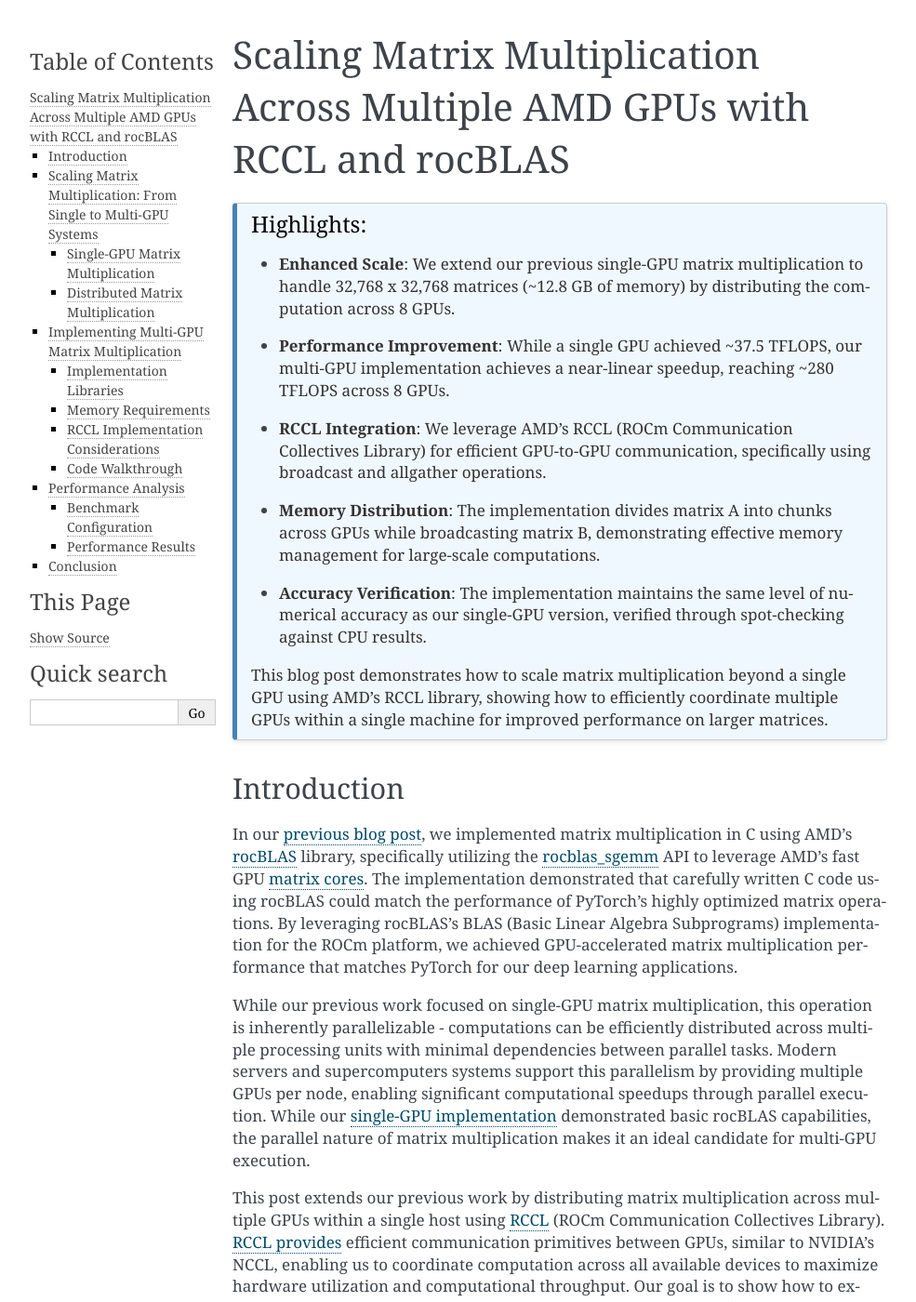
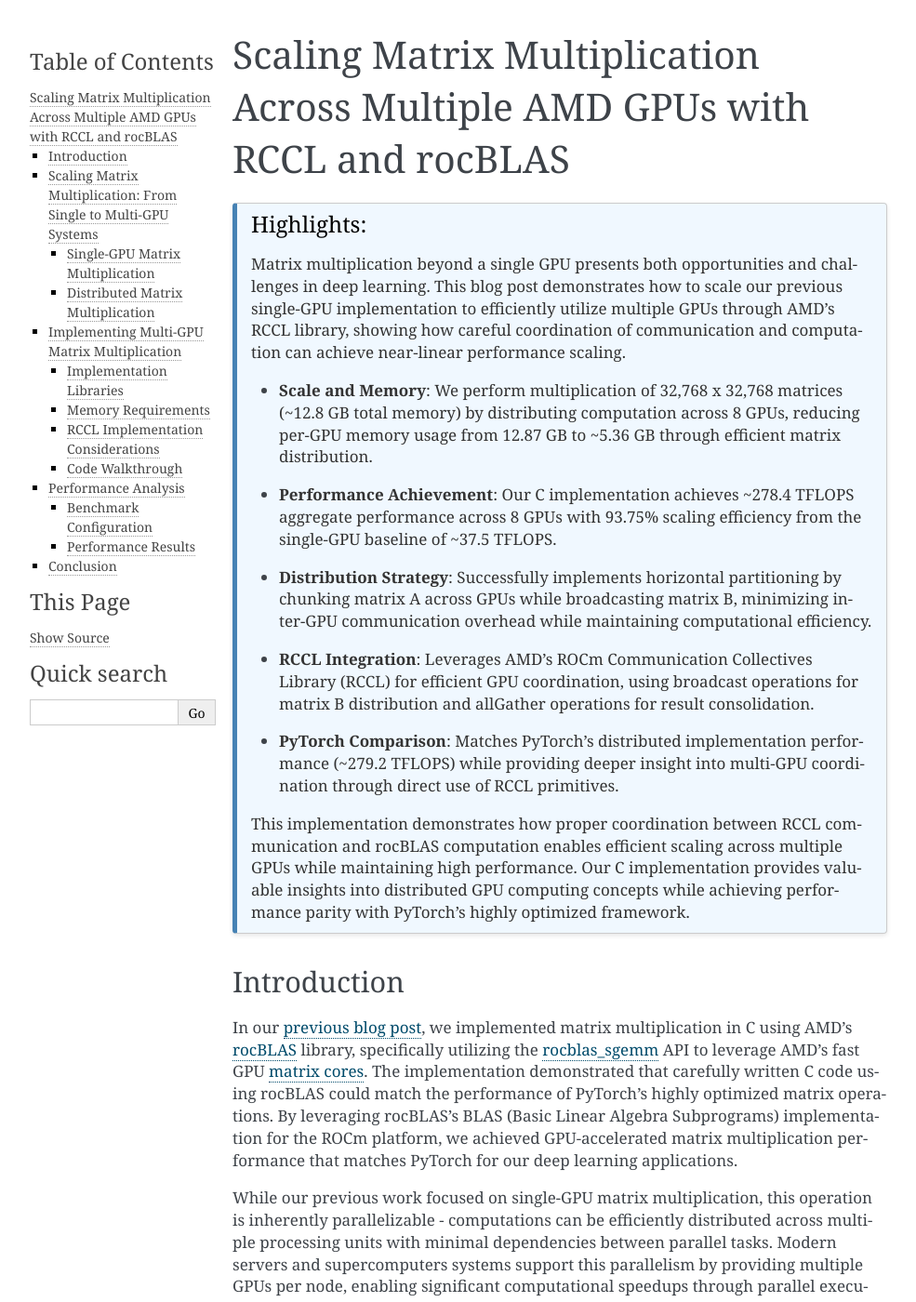
Before and after one commit to pebblesandweeds/rccl_gpu_matmul, a Sphinx documentation site: the page built from docs/source/rccl_gpu_matmul.rst, in a window 1280 px wide and 1400 px high. Shown: the whole window at 93% size, without its empty margins (148-1133 px from the left). Built offline with Sphinx 7.4.7, drawn with Linux system fonts in a browser that asks for light colours.

Commit message:
Edits to RCCL RST

```diff
--- a/docs/source/rccl_gpu_matmul.rst
+++ b/docs/source/rccl_gpu_matmul.rst
@@ -3,17 +3,19 @@
 
 .. admonition:: Highlights
 
- - **Enhanced Scale**: We extend our previous single-GPU matrix multiplication to handle 32,768 x 32,768 matrices (~12.8 GB of memory) by distributing the computation across 8 GPUs.
+ Matrix multiplication beyond a single GPU presents both opportunities and challenges in deep learning. This blog post demonstrates how to scale our previous single-GPU implementation to efficiently utilize multiple GPUs through AMD's RCCL library, showing how careful coordination of communication and computation can achieve near-linear performance scaling.
 
- - **Performance Improvement**: While a single GPU achieved ~37.5 TFLOPS, our multi-GPU implementation achieves a near-linear speedup, reaching ~280 TFLOPS across 8 GPUs.
+ - **Scale and Memory**: We perform multiplication of 32,768 x 32,768 matrices (~12.8 GB total memory) by distributing computation across 8 GPUs, reducing per-GPU memory usage from 12.87 GB to ~5.36 GB through efficient matrix distribution.
 
- - **RCCL Integration**: We leverage AMD's RCCL (ROCm Communication Collectives Library) for efficient GPU-to-GPU communication, specifically using broadcast and allgather operations.
+ - **Performance Achievement**: Our C implementation achieves ~278.4 TFLOPS aggregate performance across 8 GPUs with 93.75% scaling efficiency from the single-GPU baseline of ~37.5 TFLOPS.
 
- - **Memory Distribution**: The implementation divides matrix A into chunks across GPUs while broadcasting matrix B, demonstrating effective memory management for large-scale computations.
+ - **Distribution Strategy**: Successfully implements horizontal partitioning by chunking matrix A across GPUs while broadcasting matrix B, minimizing inter-GPU communication overhead while maintaining computational efficiency.
 
- - **Accuracy Verification**: The implementation maintains the same level of numerical accuracy as our single-GPU version, verified through spot-checking against CPU results.
+ - **RCCL Integration**: Leverages AMD's ROCm Communication Collectives Library (RCCL) for efficient GPU coordination, using broadcast operations for matrix B distribution and allGather operations for result consolidation.
 
- This blog post demonstrates how to scale matrix multiplication beyond a single GPU using AMD's RCCL library, showing how to efficiently coordinate multiple GPUs within a single machine for improved performance on larger matrices.
+ - **PyTorch Comparison**: Matches PyTorch's distributed implementation performance (~279.2 TFLOPS) while providing deeper insight into multi-GPU coordination through direct use of RCCL primitives.
+
+ This implementation demonstrates how proper coordination between RCCL communication and rocBLAS computation enables efficient scaling across multiple GPUs while maintaining high performance. Our C implementation provides valuable insights into distributed GPU computing concepts while achieving performance parity with PyTorch's highly optimized framework.
 
 Introduction
 ------------
```
